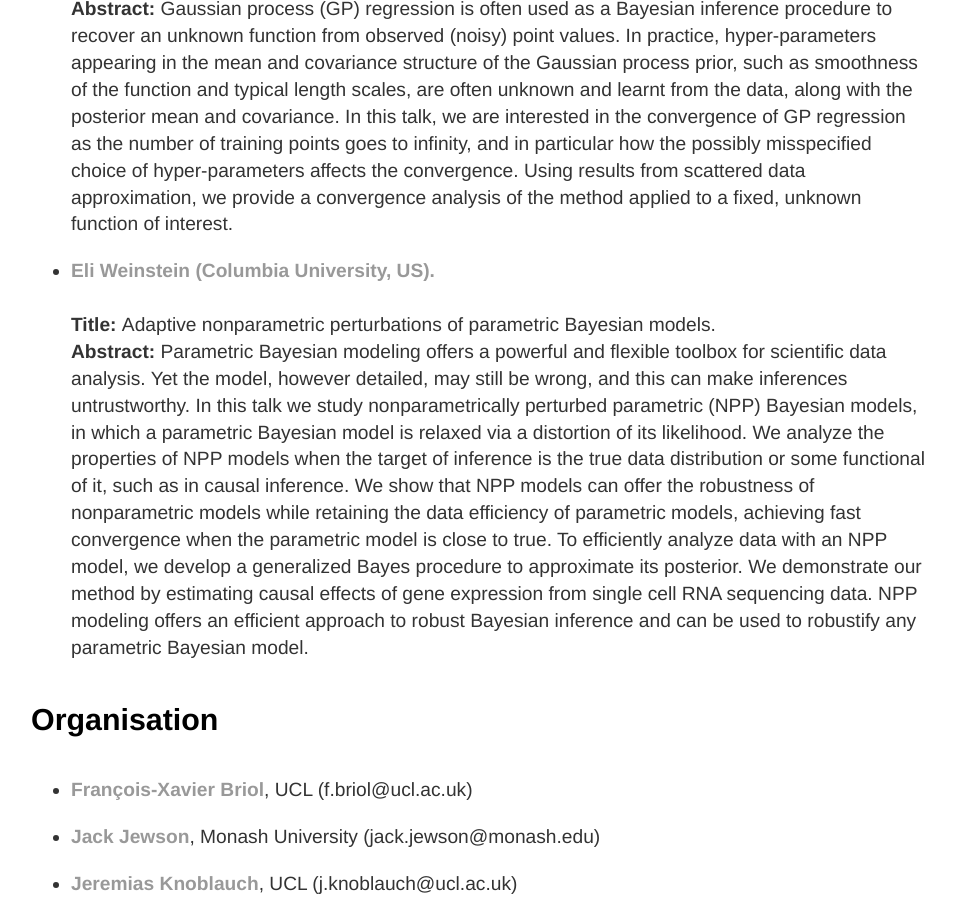
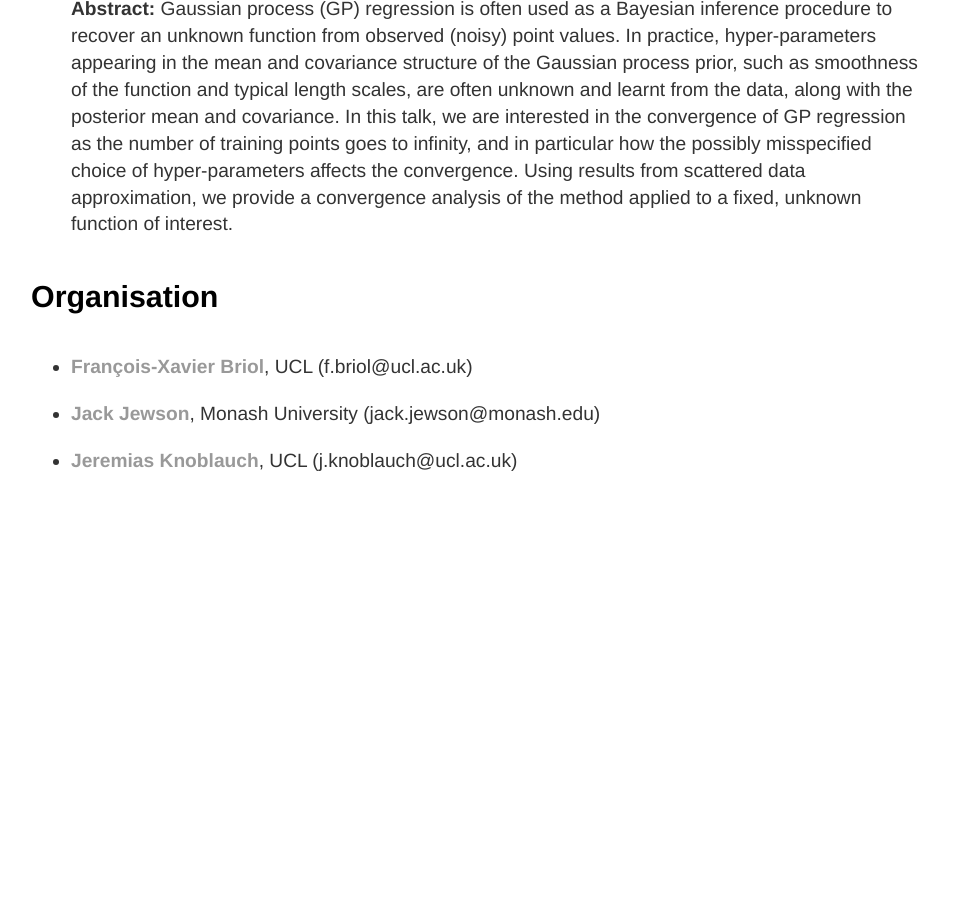
Before and after one commit to postbayes/BayesMisspecificationSatellite, a Jekyll site: the page index.html, which Jekyll copies as it is, in a window 1280 px wide and 900 px high, scrolled down 6298 px. Shown: the whole window, without its empty margins (161-1116 px from the left). Built offline with Jekyll 4.4.1, drawn with Linux system fonts in a browser that asks for light colours; after the commit the page ends 6833 px from its top, so only the background shows below that.

Commit message:
Update index.html

```diff
--- a/index.html
+++ b/index.html
@@ -176,11 +176,6 @@ della Svizzera italiana, Switzerland).</a></strong> <br/><br/>
 			<strong> Abstract: </strong> Gaussian process (GP) regression is often used as a Bayesian inference procedure to recover an unknown function from observed (noisy) point values. In practice, hyper-parameters appearing in the mean and covariance structure of the Gaussian process prior, such as smoothness of the function and typical length scales, are often unknown and learnt from the data, along with the posterior mean and covariance. In this talk, we are interested in the convergence of GP regression as the number of training points goes to infinity, and in particular how the possibly misspecified choice of hyper-parameters affects the convergence. Using results from scattered data approximation, we provide a convergence analysis of the method applied to a fixed, unknown function of interest.<br/>
 		</li>
 
-		<li> <strong><a href="https://eweinstein.github.io/"> Eli Weinstein (Columbia University, US).</a></strong> <br/><br/>
-			<strong> Title: </strong> Adaptive nonparametric perturbations of parametric Bayesian models. <br/>
-			<strong> Abstract: </strong> Parametric Bayesian modeling offers a powerful and flexible toolbox for scientific data analysis. Yet the model, however detailed, may still be wrong, and this can make inferences untrustworthy. In this talk we study nonparametrically perturbed parametric (NPP) Bayesian models, in which a parametric Bayesian model is relaxed via a distortion of its likelihood. We analyze the properties of NPP models when the target of inference is the true data distribution or some functional of it, such as in causal inference. We show that NPP models can offer the robustness of nonparametric models while retaining the data efficiency of parametric models, achieving fast convergence when the parametric model is close to true. To efficiently analyze data with an NPP model, we develop a generalized Bayes procedure to approximate its posterior. We demonstrate our method by estimating causal effects of gene expression from single cell RNA sequencing data. NPP modeling offers an efficient approach to robust Bayesian inference and can be used to robustify any parametric Bayesian model. <br/>
-		</li>
-
 	</ul>
 
 </div>
```
